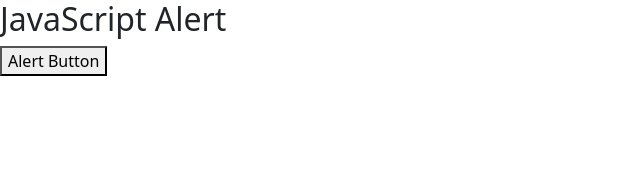
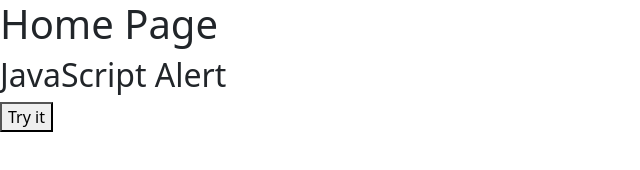
Before and after one commit to blaketvangundy/HW5, a plain HTML site: page index.html in a window 1280 px wide. Shown: the whole page, without its empty margins (0-640 px from the left). Drawn offline with nearby package versions, Linux system fonts and the light colour scheme.

Commit message:
Update index.html

```diff
--- a/index.html
+++ b/index.html
@@ -3,22 +3,21 @@
   <head>
     <meta charset="utf-8">
     <meta name="viewport" content="width=device-width, initial-scale=1">
-    <title>Bootstrap demo</title>
+    <title>Home Page</title>
     <link href="https://cdn.jsdelivr.net/npm/bootstrap@5.3.3/dist/css/bootstrap.min.css" rel="stylesheet" integrity="sha384-QWTKZyjpPEjISv5WaRU9OFeRpok6YctnYmDr5pNlyT2bRjXh0JMhjY6hW+ALEwIH" crossorigin="anonymous">
   </head>
   <body>
-
+    <h1>Home Page</h1>
     <h2>JavaScript Alert</h2>
 
-<button onclick="myFunction()">Alert Button</button>
+<button onclick="myFunction()">Try it</button>
 
 <script>
-function myFunction()
-{
-alert("I am an alert box!");
+function myFunction() {
+  alert("I am an alert box!");
 }
 </script>
-<script src="https://cdn.jsdelivr.net/npm/bootstrap@5.3.3/dist/js/bootstrap.bundle.min.js" integrity="sha384-YvpcrYf0tY3lHB60NNkmXc5s9fDVZLESaAA55NDzOxhy9GkcIdslK1eN7N6jIeHz" crossorigin="anonymous">
-</script>
-</body>
+
+    <script src="https://cdn.jsdelivr.net/npm/bootstrap@5.3.3/dist/js/bootstrap.bundle.min.js" integrity="sha384-YvpcrYf0tY3lHB60NNkmXc5s9fDVZLESaAA55NDzOxhy9GkcIdslK1eN7N6jIeHz" crossorigin="anonymous"></script>
+  </body>
 </html>
```
